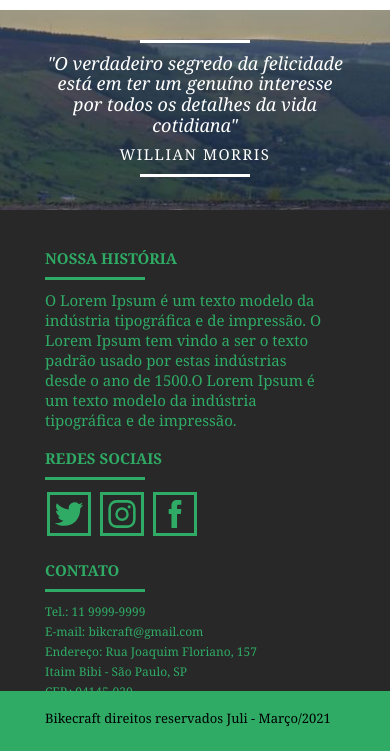
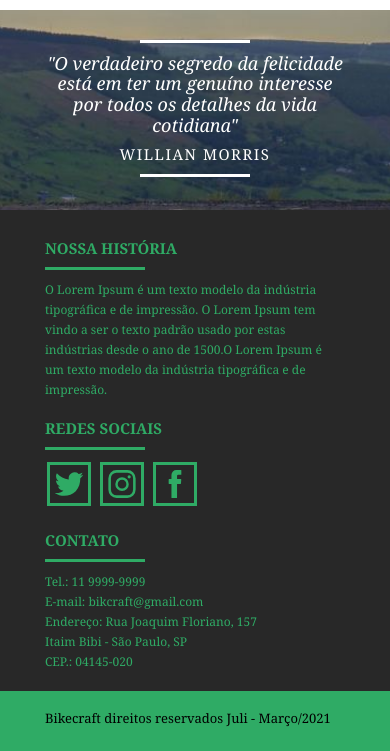
Before and after one commit to julidevgithub/bikcraftjuli, a PHP site: page / in a window 390 px wide. Shown: the part 3280-4031 px from the top of the page. Run offline with PHP 8.4, Linux system fonts and the light colour scheme.

Commit message:
Responsivo6

```diff
--- a/css/responsivo.css
+++ b/css/responsivo.css
@@ -96,22 +96,19 @@
 	.quote_rodape:before {
 		margin: 10px auto ;}
 
-		.quote_final {
-			padding-top: 20px;}
+	.quote_final {
+		padding-top: 20px;}
 
-		.quote_rodape:after {
-			margin: 10px auto;}
+	.quote_rodape:after {
+		margin: 10px auto;}
 
 /*HOME FOOTER*/
 	.footer{
 		padding-bottom: 10px;
 		height: 481px;
-<<<<<<< HEAD
-		padding-top: 30px;
+		padding: 30px 0px 0px;
+		margin: 0px;
 		}
-=======
-		padding-top: 30px	}
->>>>>>> 1bbbcf3e14ec07eb88415085416c7ebe07775983
 
 	.footer p{
 		font-size: 12px;}
@@ -122,6 +119,7 @@
 
 	.footer_rede ul li a img{
 		width: 28px;}
+
 
 
 
```
